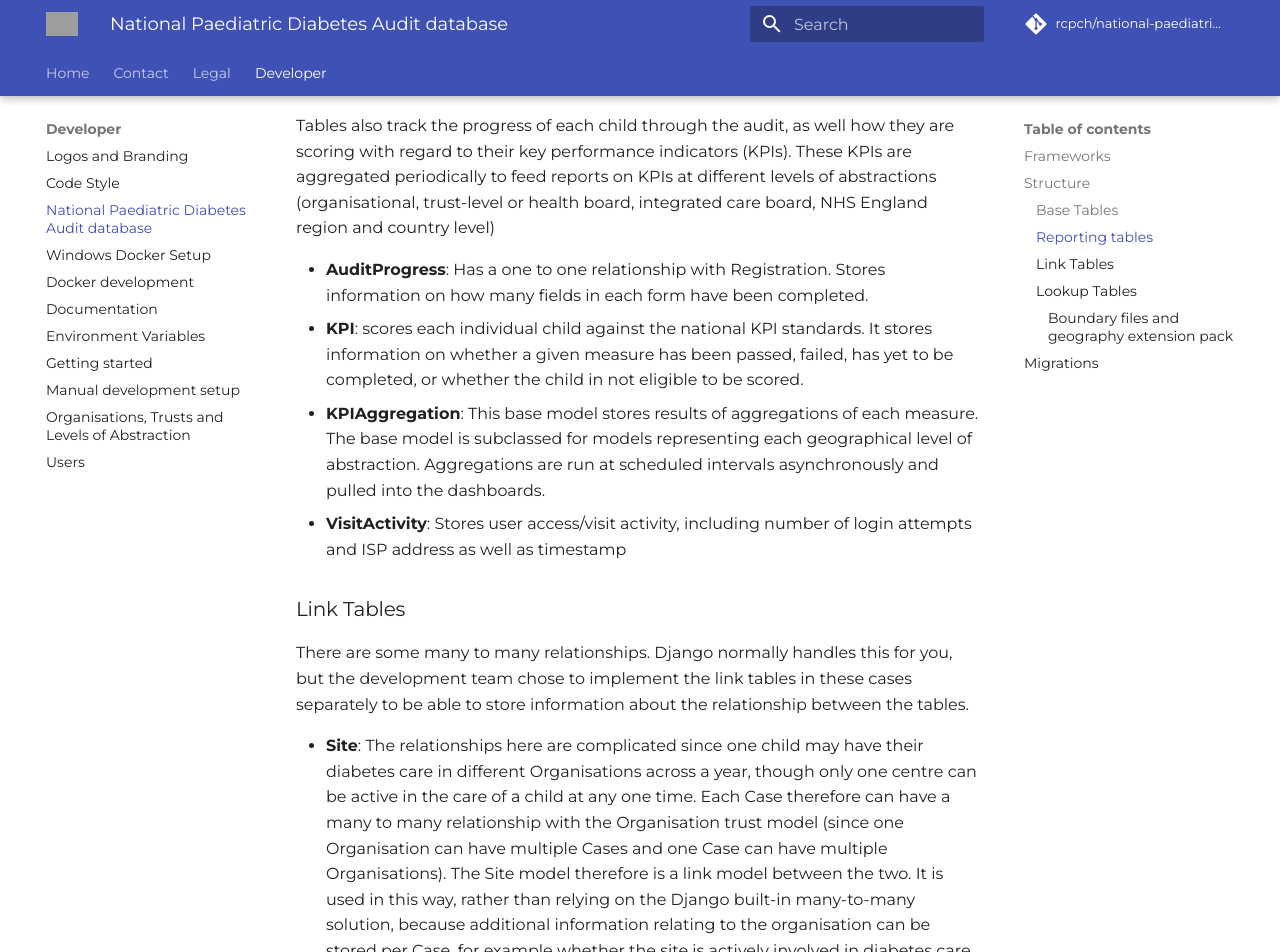
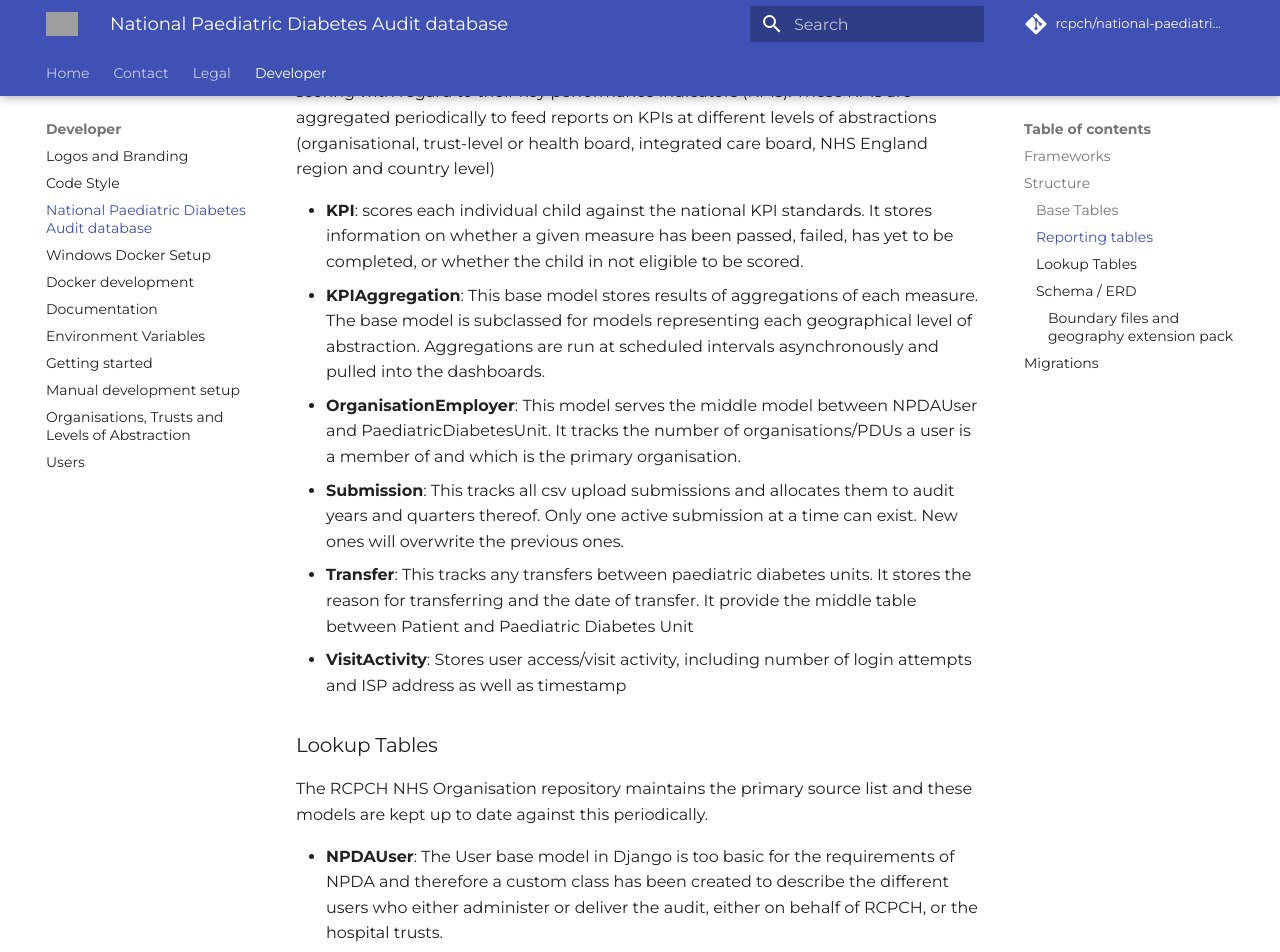
Before and after one commit to rcpch/national-paediatric-diabetes-audit, an MkDocs documentation site: the page built from documentation/docs/developer/database.md, in a window 1280 px wide and 1400 px high, scrolled down 675 px. Shown: the top 952 px of the window. Built offline with MkDocs 1.6.1 and Material for MkDocs 9.7.7, drawn with Linux system fonts in a browser that asks for light colours; comment, search, counter and statistics services are not loaded; some of the changed text lies outside the part shown; grey boxes are pictures that could not be loaded.

Commit message:
add schema to documenation

````diff
--- a/documentation/docs/developer/database.md
+++ b/documentation/docs/developer/database.md
@@ -15,29 +15,27 @@
 
 - **Patient**: There is one record for each child in the audit
 - **Visit**: There are multiple records for each patient. In NPDA, children are seen 4 times a year in clinic and have additional contacts. During these visits details regarding care processes and diabetes management are captured.
-- **Site**: There is only one active site at any one time, but more than one site might be responsible for the care of a patient over the audit year.
 
 ### Reporting tables
 
 Tables also track the progress of each child through the audit, as well how they are scoring with regard to their key performance indicators (KPIs). These KPIs are aggregated periodically to feed reports on KPIs at different levels of abstractions (organisational, trust-level or health board, integrated care board, NHS England region and country level)
 
-- **AuditProgress**: Has a one to one relationship with Registration. Stores information on how many fields in each form have been completed.
 - **KPI**: scores each individual child against the national KPI standards. It stores information on whether a given measure has been passed, failed, has yet to be completed, or whether the child in not eligible to be scored.
 - **KPIAggregation**: This base model stores results of aggregations of each measure. The base model is subclassed for models representing each geographical level of abstraction. Aggregations are run at scheduled intervals asynchronously and pulled into the dashboards.
+- **OrganisationEmployer**: This model serves the middle model between NPDAUser and PaediatricDiabetesUnit. It tracks the number of organisations/PDUs a user is a member of and which is the primary organisation.
+- **Submission**: This tracks all csv upload submissions and allocates them to audit years and quarters thereof. Only one active submission at a time can exist. New ones will overwrite the previous ones.
+- **Transfer**: This tracks any transfers between paediatric diabetes units. It stores the reason for transferring and the date of transfer. It provide the middle table between Patient and Paediatric Diabetes Unit
 - **VisitActivity**: Stores user access/visit activity, including number of login attempts and ISP address as well as timestamp
-
-### Link Tables
-
-There are some many to many relationships. Django normally handles this for you, but the development team chose to implement the link tables in these cases separately to be able to store information about the relationship between the tables.
-
-- **Site**: The relationships here are complicated since one child may have their diabetes care  in different Organisations across a year, though only one centre can be active in the care of a child at any one time. Each Case therefore can have a many to many relationship with the Organisation trust model (since one Organisation can have multiple Cases and one Case can have multiple Organisations). The Site model therefore is a link model between the two. It is used in this way, rather than relying on the Django built-in many-to-many solution, because additional information relating to the organisation can be stored per Case, for example whether the site is actively involved in diabetes care.
 
 ### Lookup Tables
 
-These classes are used as look up tables throughout the NPDA application. They are seeded in the first migrations, either pulling content from the the ```constants``` folder, or from SNOMED CT. Note that the RCPCH NHS Organisation repository maintains the primary source list and these models are kept up to date against this periodically.
+The RCPCH NHS Organisation repository maintains the primary source list and these models are kept up to date against this periodically.
 
 - **NPDAUser**: The User base model in Django is too basic for the requirements of NPDA and therefore a custom class has been created to describe the different users who either administer or deliver the audit, either on behalf of RCPCH, or the hospital trusts.
 
+### Schema / ERD
+
+<div style="width: 640px; height: 480px; margin: 10px; position: relative;"><iframe allowfullscreen frameborder="0" style="width:640px; height:480px" src="https://lucid.app/documents/embedded/c09d5aa7-3b32-49b0-a704-ede60f8141f7" id="DJQYgxoCtQxo"></iframe></div>
 
 #### Boundary files and geography extension pack
 
````
Also changed, not shown: documentation/docs/developer/organisations.md (+0 -4 lines).
